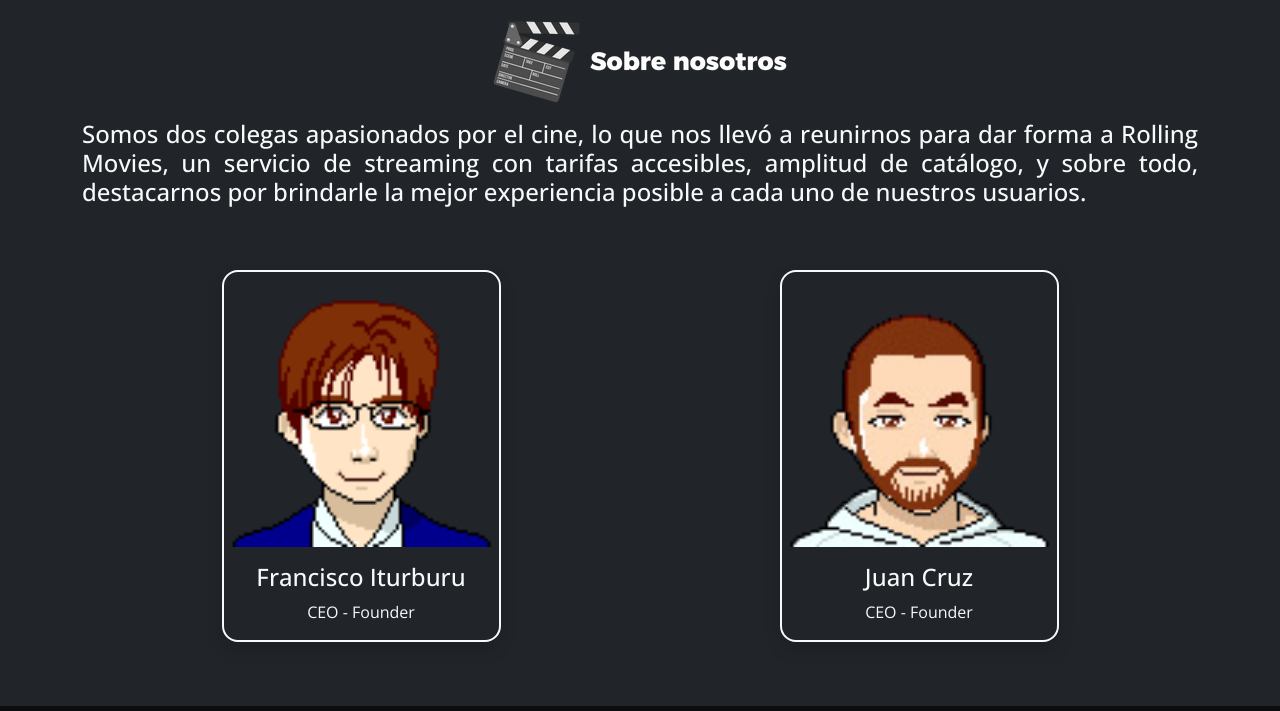
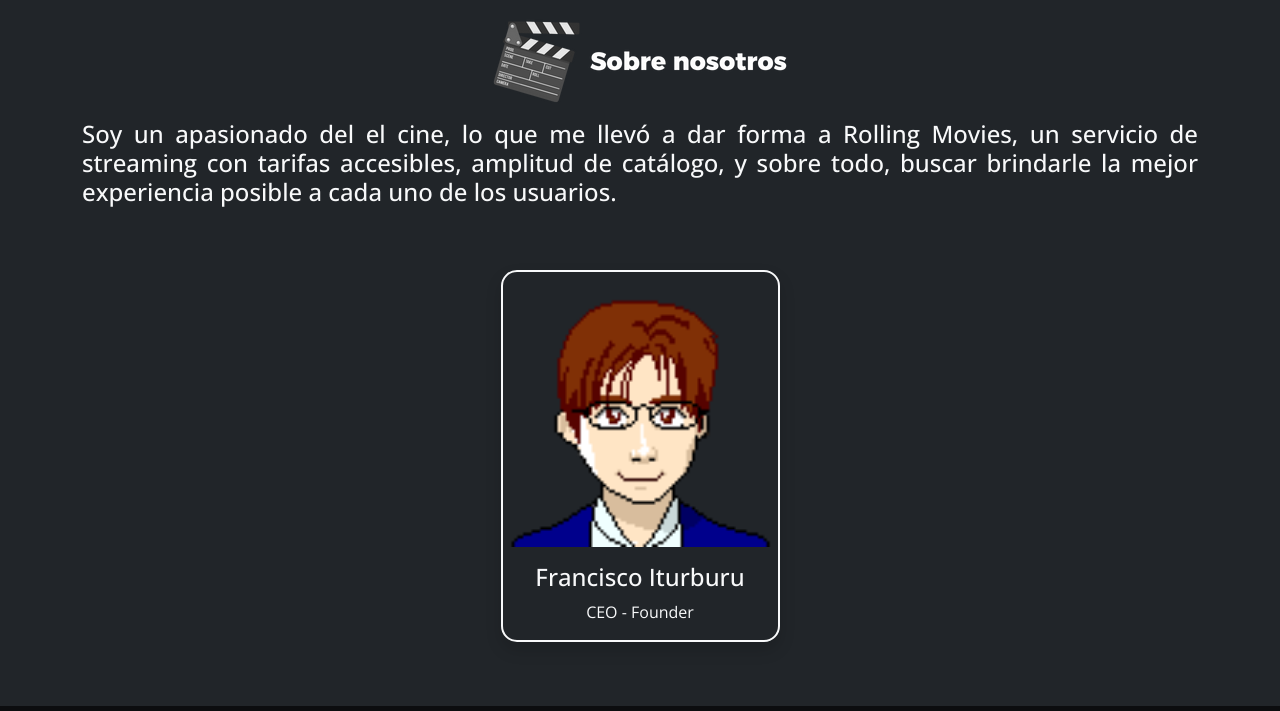
Before and after one commit to f-iturburu/Rolling-Code-23i-Proyecto-Modulo-2-RollingMovies, a plain HTML site: page pages/sobreNosotros.html in a window 1280 px wide. Shown: the part 77-788 px from the top of the page. Drawn offline with nearby package versions, Linux system fonts and the light colour scheme.

Commit message:
Cambios en sobre nosotros

```diff
--- a/pages/sobreNosotros.html
+++ b/pages/sobreNosotros.html
@@ -45,7 +45,7 @@
         </div>
       </div>
       <div class="container text-light mt-3 sinopsis">
-        <h4>Somos dos colegas apasionados por el cine, lo que nos llevó a reunirnos para dar forma a Rolling Movies, un servicio de streaming con tarifas accesibles, amplitud de catálogo, y sobre todo, destacarnos por brindarle la mejor experiencia posible a cada uno de nuestros usuarios. </h4>
+        <h4>Soy un apasionado del el cine, lo que me llevó a dar forma a Rolling Movies, un servicio de streaming con tarifas accesibles, amplitud de catálogo, y sobre todo, buscar brindarle la mejor experiencia posible a cada uno de los usuarios. </h4>
       </div>
       <div class="container text-light d-md-flex justify-content-around mt-5 ">
         <div class="card bg-transparent border border-2 border-light shadow rounded-4 m-3" id="cardHover1">
@@ -58,17 +58,6 @@
                 <p class="card-text">CEO - Founder</p>
           </div>
         </div>
-        <div class="card bg-transparent border border-2 border-light shadow rounded-4 m-3" id="cardHover2" >
-          <div id="imgContainer2">
-            <img src="/img/avatar 2 1.png" class="card-img-top img-fluid" alt="...">
-
-          </div>
-          <div class="card-body text-center">
-            <h4 class="card-text ">Juan Cruz</h4>
-            <p class="card-text">CEO - Founder</p>
-          </div>
-        </div>
-
       </div>
 
   </main>
```
